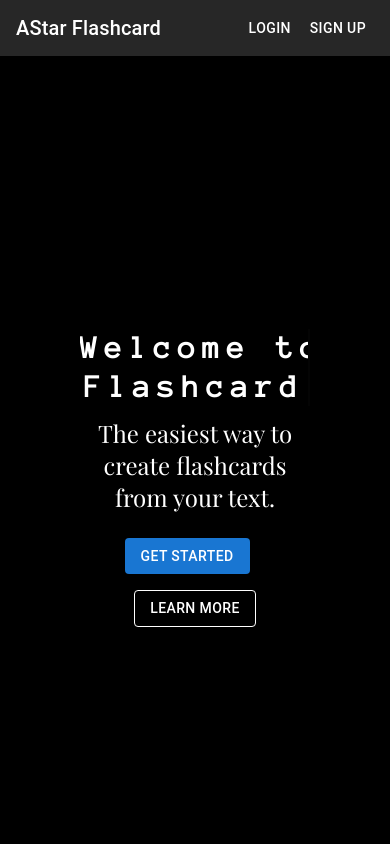
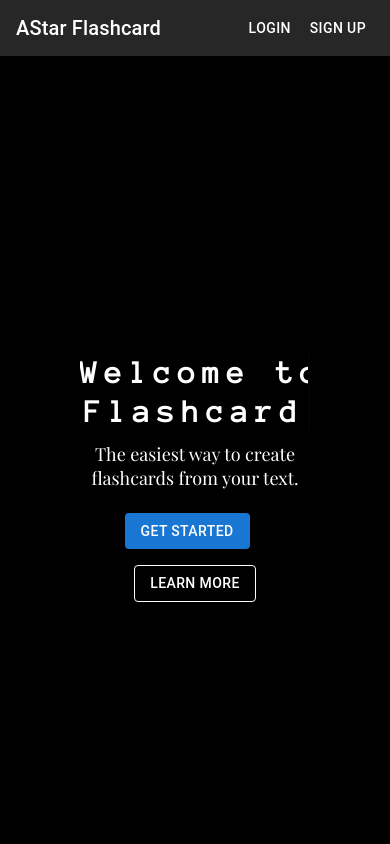
Before and after one commit to Shoheicode/Project-4-AI-Flashcards, a Next.js app: page / in a window 390 px wide. Shown: the top 844 px of the page. Built offline with nearby package versions, Linux system fonts and the light colour scheme; no server answers; a web font is replaced by a local one.

Commit message:
updated text style

```diff
--- a/app/page.js
+++ b/app/page.js
@@ -61,7 +61,7 @@ export default function Home() {
           <Typography variant="h2" component="h1" gutterBottom id="text">
             Welcome to Team AStar <br></br>Flashcard
           </Typography>
-          <Typography variant="h5" component="h2" gutterBottom className="apply">
+          <Typography variant="h5" component="h2" gutterBottom className="apply" id="textSp">
             The easiest way to create flashcards from your text.
           </Typography>
           <Box>
--- a/app/typewrite.css
+++ b/app/typewrite.css
@@ -67,4 +67,7 @@
     font-size: 1000px;
     font-style: normal;
   }
+  #textSp{
+    font-size:large;
+  }
 }
```
